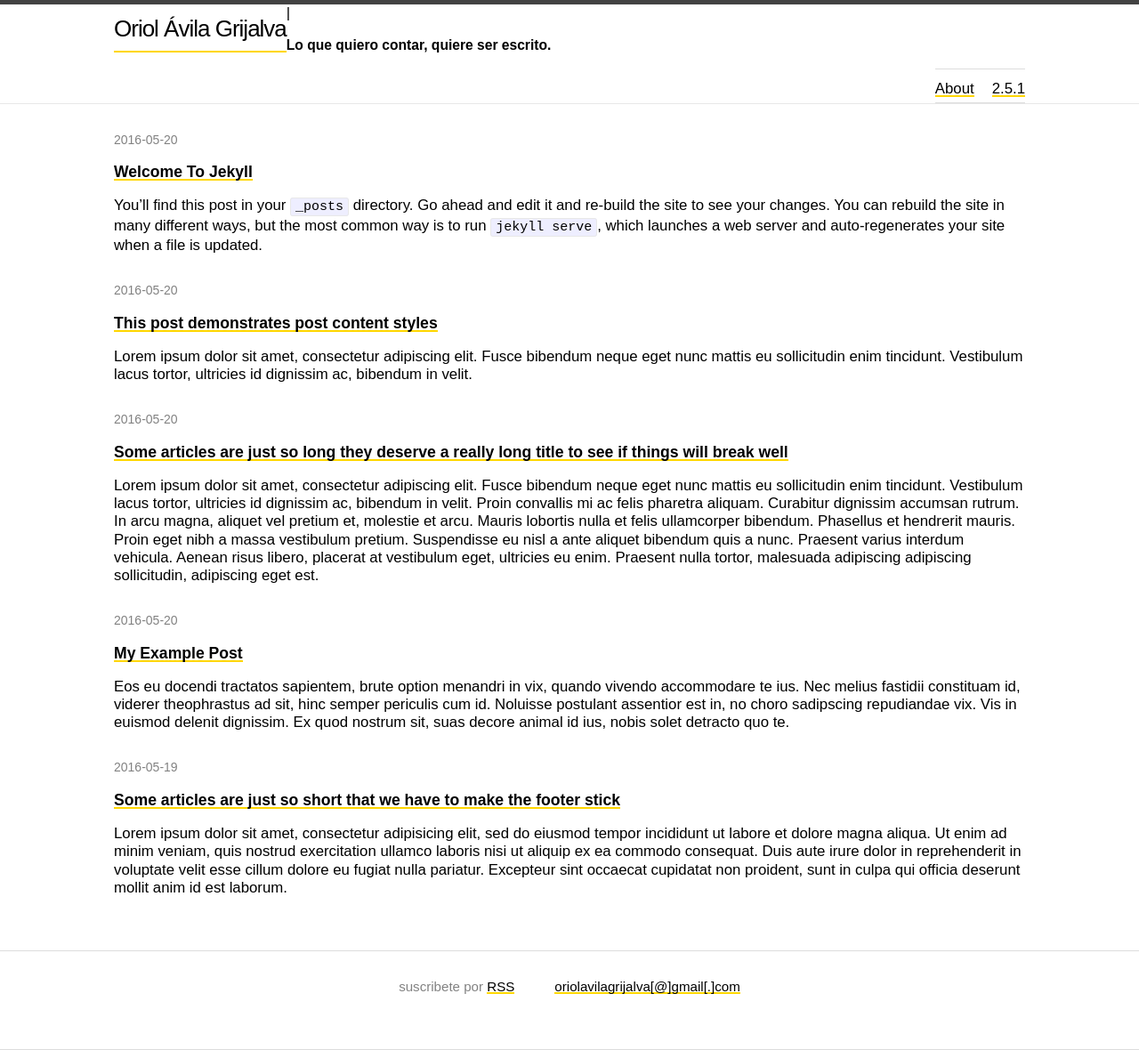
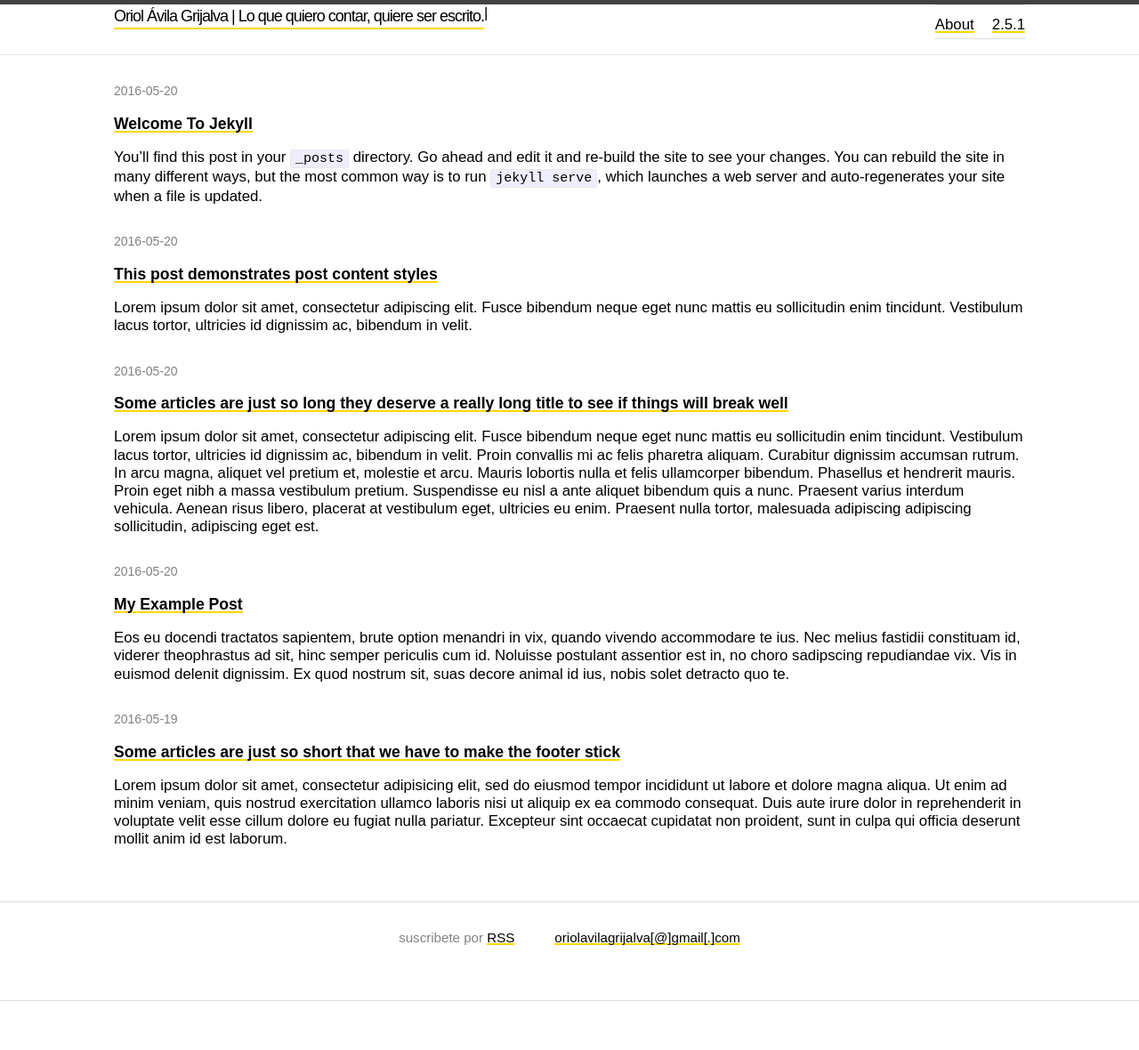
Before and after one commit to avilagrijalva/avilagrijalva.github.io, a Jekyll site: the page built from index.md, in a window 1280 px wide. Shown: the whole page at 89% size. Built offline with Jekyll 4.4.1, drawn with Linux system fonts in a browser that asks for light colours; after the commit the page ends 1125 px from its top, so only the background shows below that.

Commit message:
site.title

```diff
--- a/_includes/header.html
+++ b/_includes/header.html
@@ -3,10 +3,7 @@
   <div class="wrapper">
     {%- assign default_paths = site.pages | map: "path" -%}
     {%- assign page_paths = site.header_pages | default: default_paths -%}
-    <a class="site-title" rel="author" href="{{ "/" | relative_url }}">{{ site.title | escape }}</a> |
-    {%- if site.description -%}
-      <h4>{{ site.description }}</h4>
-    {%- endif -%}
+    <a class="site-title" rel="author" href="{{ "/" | relative_url }}">{{ site.title | escape }} | {{ site.description }}</a> |
     {%- if page_paths -%}
       <nav class="site-nav">
         <input type="checkbox" id="nav-trigger" class="nav-trigger" />
--- a/_sass/minima/_layout.scss
+++ b/_sass/minima/_layout.scss
@@ -11,17 +11,12 @@
 }
 
 .site-title {
-  @include relative-font-size(1.625);
+  @include relative-font-size(1.125);
   font-weight: 300;
-  line-height: $base-line-height * $base-font-size * 2.25;
+  line-height: $base-line-height * $base-font-size * 1.15;
   letter-spacing: -1px;
   margin-bottom: 0;
   float: left;
-
-  &,
-  &:visited {
-    color: $grey-color-dark;
-  }
 }
 
 .site-nav {
```
